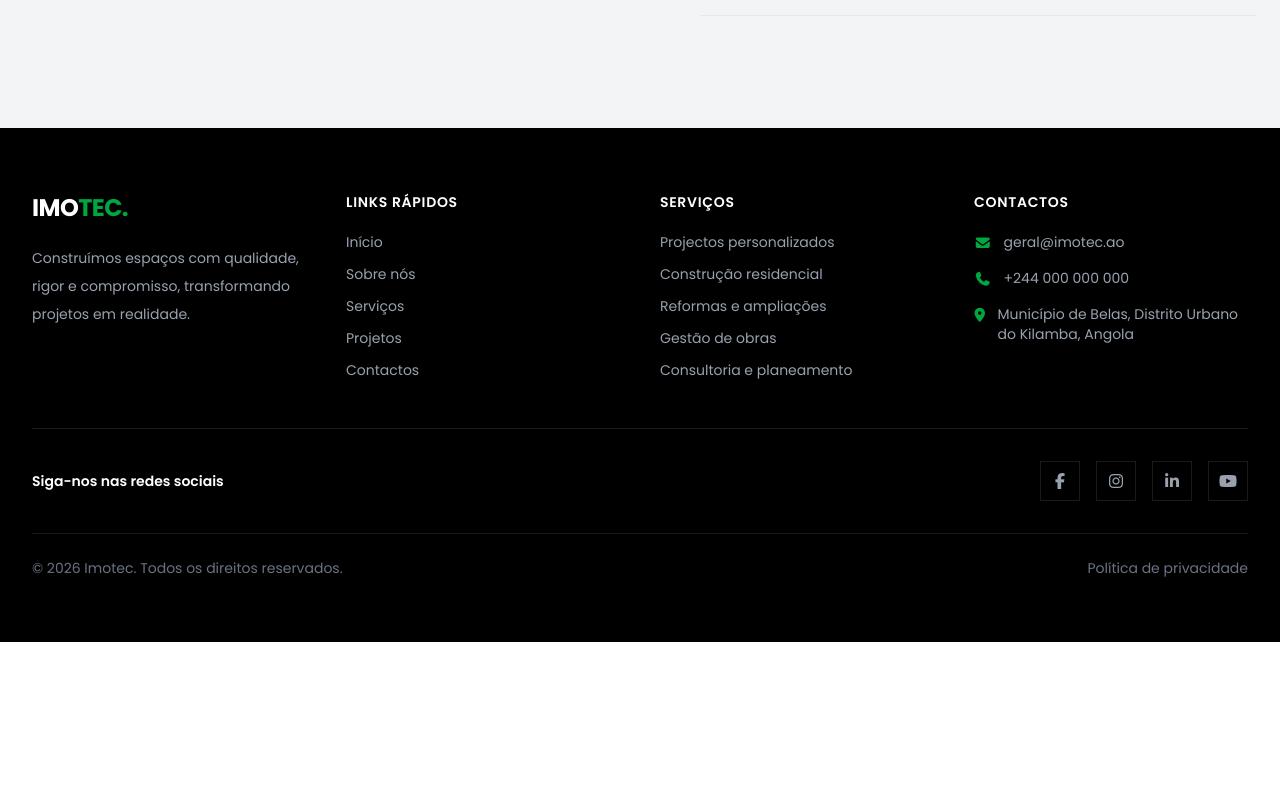
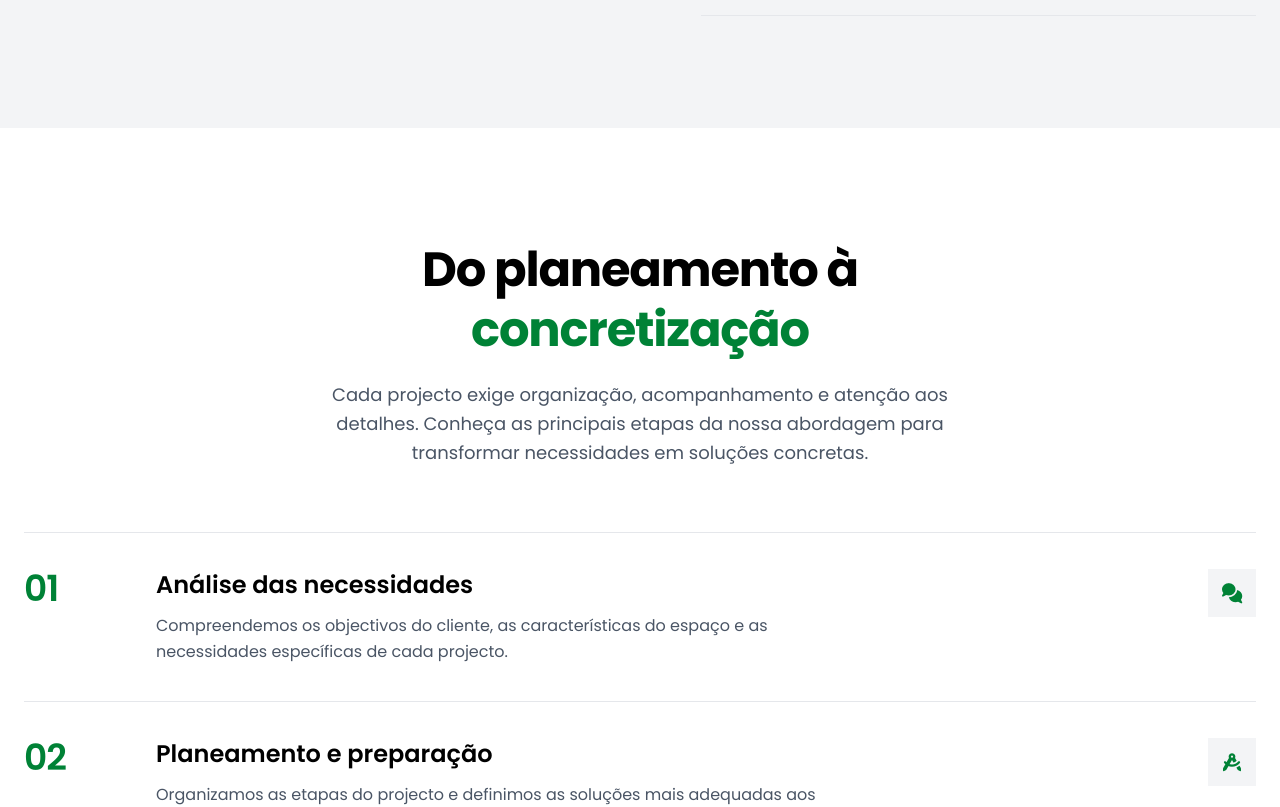
Before and after one commit to nsimbaafonso/imotec, a Next.js app: page /servicos in a window 1280 px wide. Shown: the part 1663-2470 px from the top of the page. Before the commit the page ends 2305 px from the top, so only its background shows below. Built offline with nearby package versions, Linux system fonts and the light colour scheme.

Commit message:
Nova seção adicionada

```diff
--- a/src/app/servicos/page.js
+++ b/src/app/servicos/page.js
@@ -1,6 +1,7 @@
 import Banner from "@/components/ui/Banner";
 import IndicadoresServicos from "@/components/servicos/IndicadoresServicos";
 import ServicosDestaque from "@/components/servicos/ServicosDestaque";
+import ComoTrabalhamos from "@/components/servicos/ComoTrabalhamos";
 
 // SEO DA PÁGINA SERVIÇOS
 export const metadata = {
@@ -18,6 +19,7 @@ export default function Servicos() {
       />
      <IndicadoresServicos />
      <ServicosDestaque />
+     <ComoTrabalhamos />
     </>
   );
 }
```
